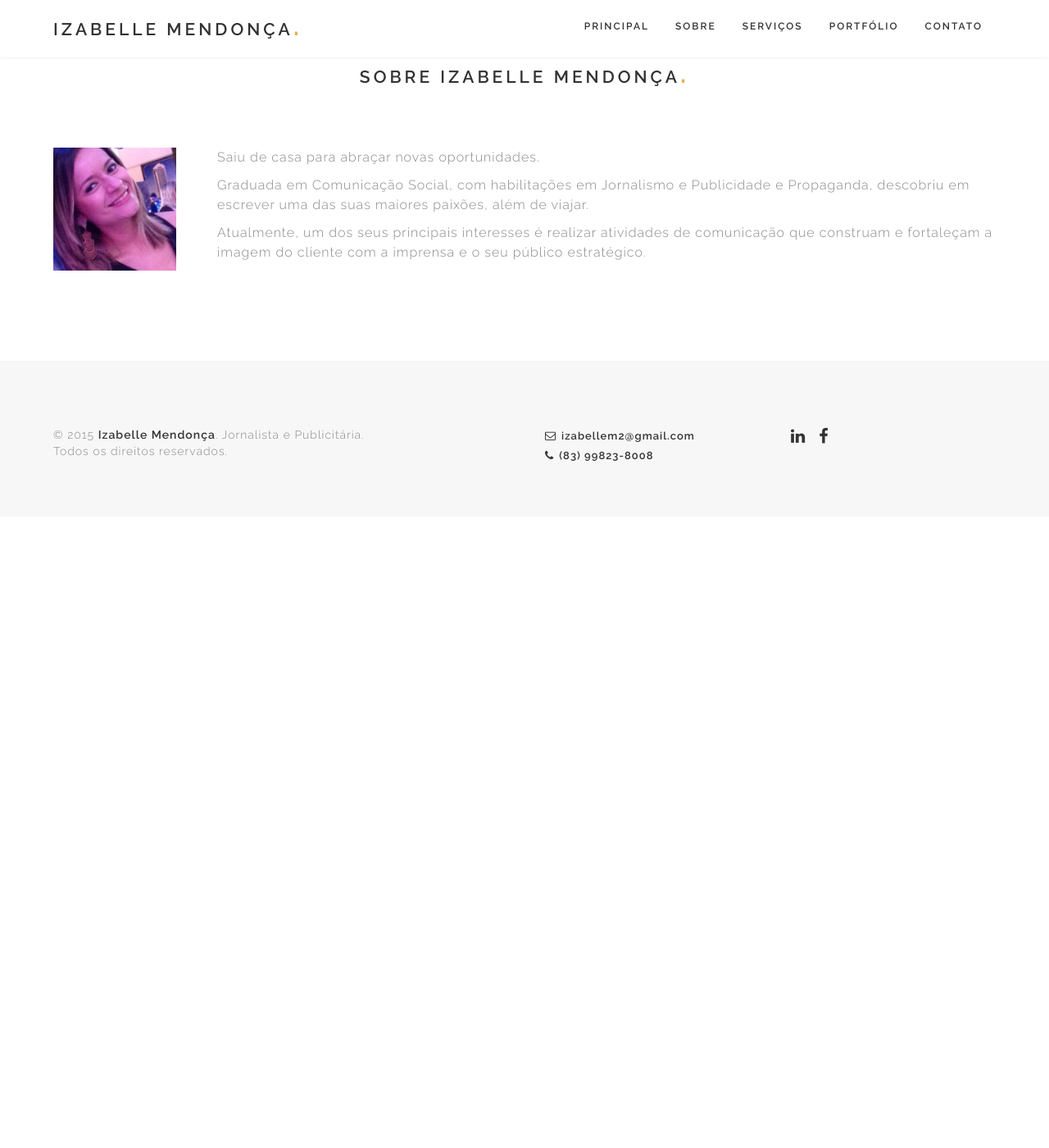
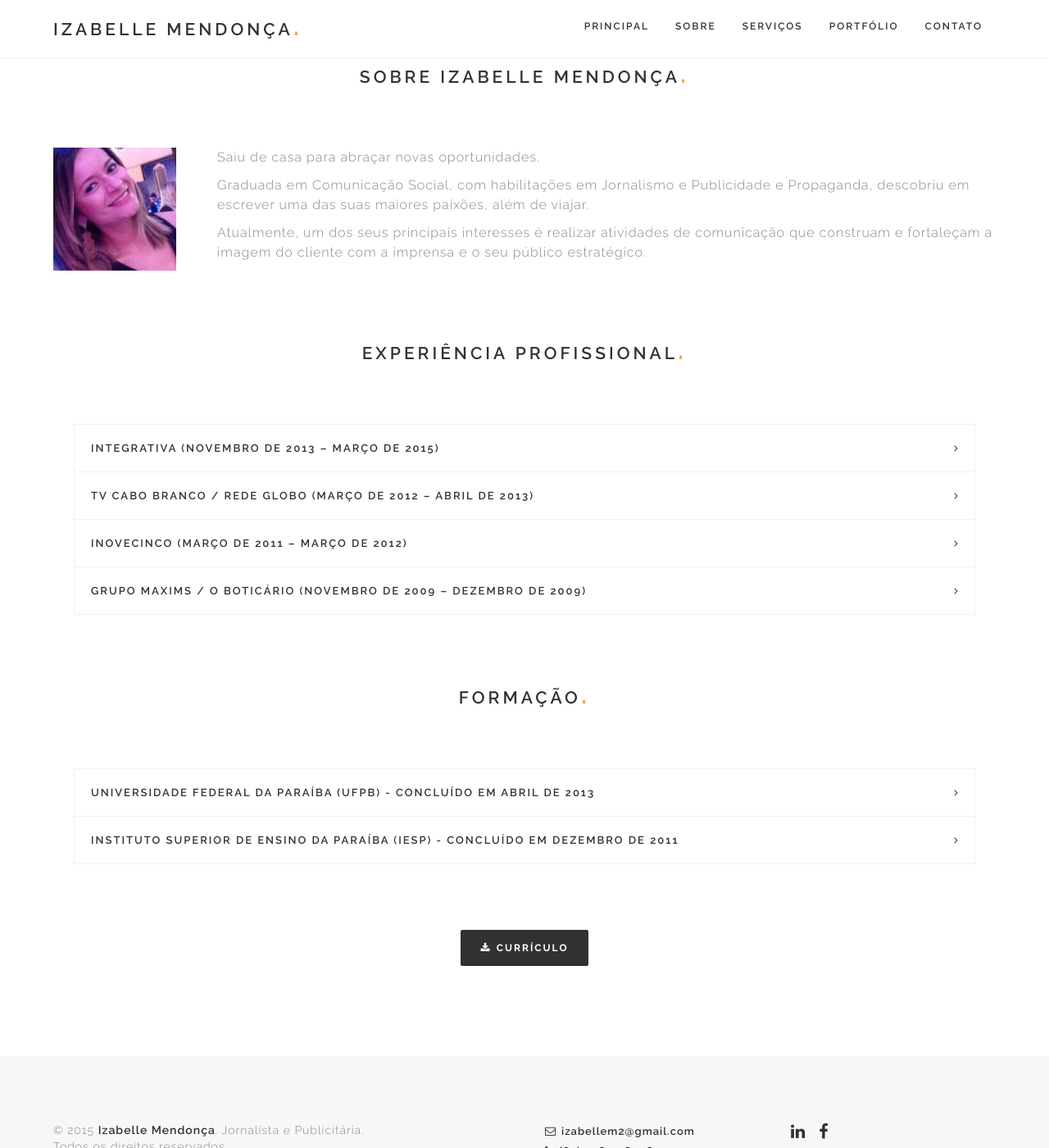
Before and after one commit to dfmedeiros/izabelle_mendonca, a Jekyll site: the page built from about.html, in a window 1280 px wide and 1400 px high, scrolled down 567 px. Shown: the whole window at 82% size. Built offline with Jekyll 4.4.1, drawn with Linux system fonts in a browser that asks for light colours; before the commit the page ends 1197 px from its top, so only the background shows below that.

Commit message:
adding experience and education to about page

```diff
--- a/about.html
+++ b/about.html
@@ -9,6 +9,7 @@ title: Sobre
   <div class="container">
     <div class="row">
       <h3 class="text-center pb-60">Sobre Izabelle Mendonça</h3>
+
       <div class="col-md-2">
         <img src="{{ "/assets/images/profile.jpg" | prepend: site.baseurl }}" height="160" />
       </div>
@@ -18,5 +19,76 @@ title: Sobre
         <p class="lead">Atualmente, um dos seus principais interesses é realizar atividades de comunicação que construam e fortaleçam a imagem do cliente com a imprensa e o seu público estratégico.</p>
       </div>
     </div>
+
+    <h3 class="text-center pt-80 pb-60">Experiência Profissional</h3>
+    <!-- History Content -->
+    <div class="col-md-12">
+      <div class="accordion">
+        <div class="accordion-section">
+          <h6 class="accordion-title">Integrativa (Novembro de 2013 – Março de 2015)</h6>
+          <div class="accordion-content">
+            <h6>Assessoria de Comunicação</h6>
+
+            <p>Atendimento direto de contas de clientes da empresa (O Boticário, Damha Urbanizadora, Minds English School, Grupo Maxims, Suqo, Atelier do Sorriso São Rafael e Festival do Turismo de João Pessoa);</p>
+            <p>Produção de releases, sugestões de pautas e relacionamento com a imprensa;</p>
+            <p>Acompanhamento de entrevistas e cobertura de eventos;</p>
+            <p>Relatórios mensais, clipping e follow up;</p>
+            <p>Assessoria de comunicação interna;</p>
+            <p>Produção de matérias para o portal de notícias Paraíba Total.</p>
+          </div>
+        </div>
+        <div class="accordion-section">
+          <h6 class="accordion-title">Tv Cabo Branco / Rede Globo (Março de 2012 – Abril de 2013)</h6>
+          <div class="accordion-content">
+            <h6>Assessoria de Comunicação</h6>
+
+            <p>Assessoria da Rede Paraíba de Comunicação (TV Cabo Branco, TV Paraíba, Jornal da Paraíba, G1 Paraíba, Intervalo, Globo Esporte.com, Rádio CBN João Pessoa e Rábio Cabo Branco FM) e seus projetos institucionais;</p>
+            <p>Elaboração de releases, suporte na comunicação interna, atualização do portal da TV e do canal de publicidade Intervalo;</p>
+            <p>Cobertura de eventos.</p>
+          </div>
+        </div>
+        <div class="accordion-section">
+          <h6 class="accordion-title">Inovecinco (Março de 2011 – Março de 2012)</h6>
+          <div class="accordion-content">
+            <h6>Marketing Digital</h6>
+
+            <p>Social Media;</p>
+            <p>Elaboração de textos publicitários para o site de compras coletivas ‘Pechinchadodia.com’;</p>
+            <p>Elaboração de peças publicitárias.</p>
+          </div>
+        </div>
+        <div class="accordion-section">
+          <h6 class="accordion-title">Grupo Maxims / O Boticário (Novembro de 2009 – Dezembro de 2009)</h6>
+          <div class="accordion-content">
+            <h6>Marketing Promocional</h6>
+            <p>Realizar ações de ativação em PDV e em locais estratégicos, relacionando-se diretamente com clientes da marca.</p>
+          </div>
+        </div>
+      </div>
+    </div>
+    <!-- End History Content -->
+    <div class="clearfix"></div>
+
+    <h3 class="text-center pt-80 pb-60">Formação</h3>
+    <div class="col-md-12">
+      <div class="accordion">
+        <div class="accordion-section">
+          <h6 class="accordion-title">Universidade Federal da Paraíba (UFPB) - Concluído em abril de 2013</h6>
+          <div class="accordion-content">
+            <h6>Curso de Comunicação Social com habilitação em Jornalismo</h6>
+          </div>
+        </div>
+        <div class="accordion-section">
+          <h6 class="accordion-title">Instituto Superior de Ensino da Paraíba (Iesp) - Concluído em dezembro de 2011</h6>
+          <div class="accordion-content">
+            <h6>Curso de Comunicação Social com habilitação em Publicidade e Propaganda</h6>
+          </div>
+        </div>
+      </div>
+    </div>
+
+    <div class="col-md-12 text-center mt-80">
+      <a class="text-center btn btn-lg btn-black" href="{{ "/assets/izabelle_mendonca_cv_2015.pdf" | prepend: site.baseurl }}"" target="_blank"><i class="fa fa-download left"></i>Currículo</a>
+    </div>
   </div>
 </section>
```
Also changed, not shown: 1 other file.
